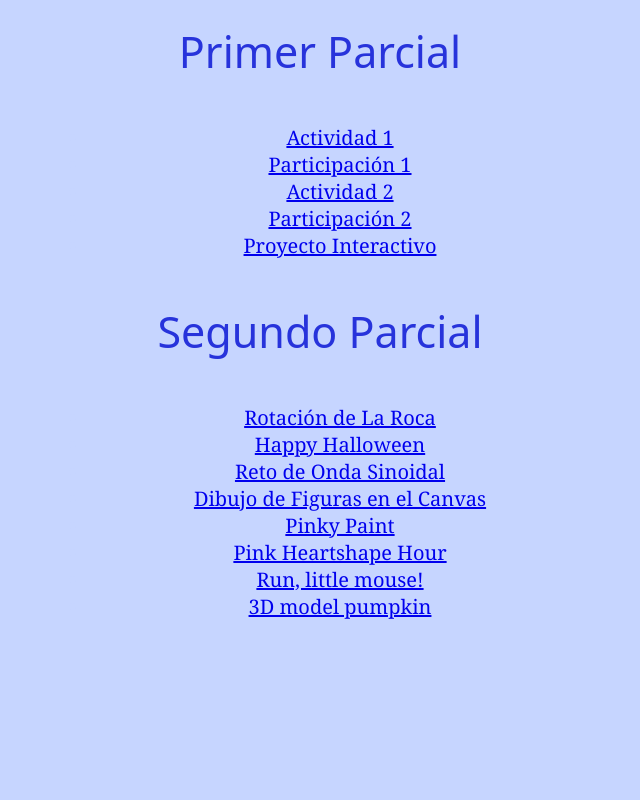
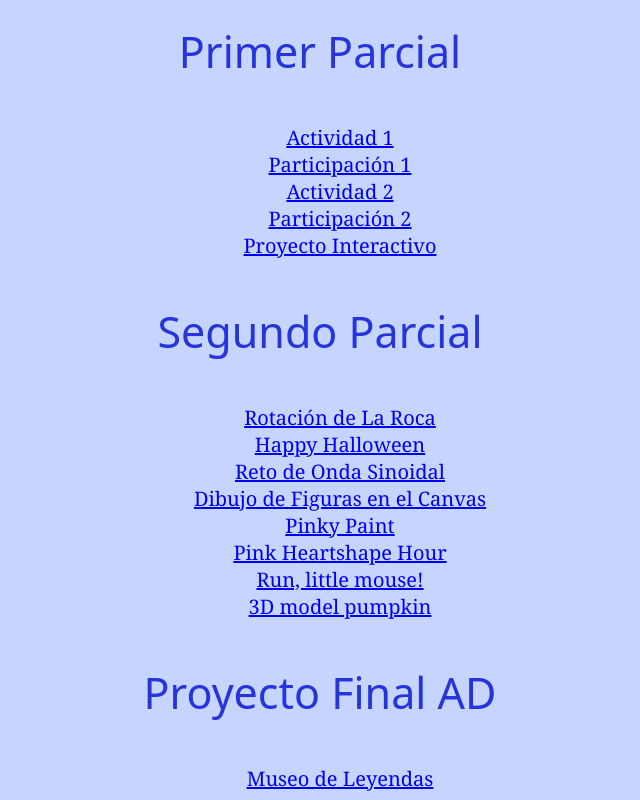
Before and after one commit to MonMeza/MonMezaRepositoryAD, a plain HTML site: page index.html in a window 1280 px wide. Shown: the part 729-1529 px from the top of the page, without its empty margins (320-960 px from the left). Before the commit the page ends 1357 px from the top, so only its background shows below. Drawn offline with nearby package versions, Linux system fonts and the light colour scheme; a web font is replaced by a local one.

Commit message:
Add final project section with link
Added a new section for 'Proyecto Final AD' with a link to 'Museo de Leyendas'.

```diff
--- a/index.html
+++ b/index.html
@@ -66,5 +66,8 @@
         <li><a href="Navecita tetera/08-ship-sim-friction.html">Run, little mouse!</a></li>
         <li><a href="model/index.html">3D model pumpkin</a></li>
   </ul>
+  <p>Proyecto Final AD</p>
+  <ul>
+        <li><a href="https://l3x1023.itch.io/museo-leyendas-del-mundo">Museo de Leyendas</a></li>
  </body>
 </html>
```
